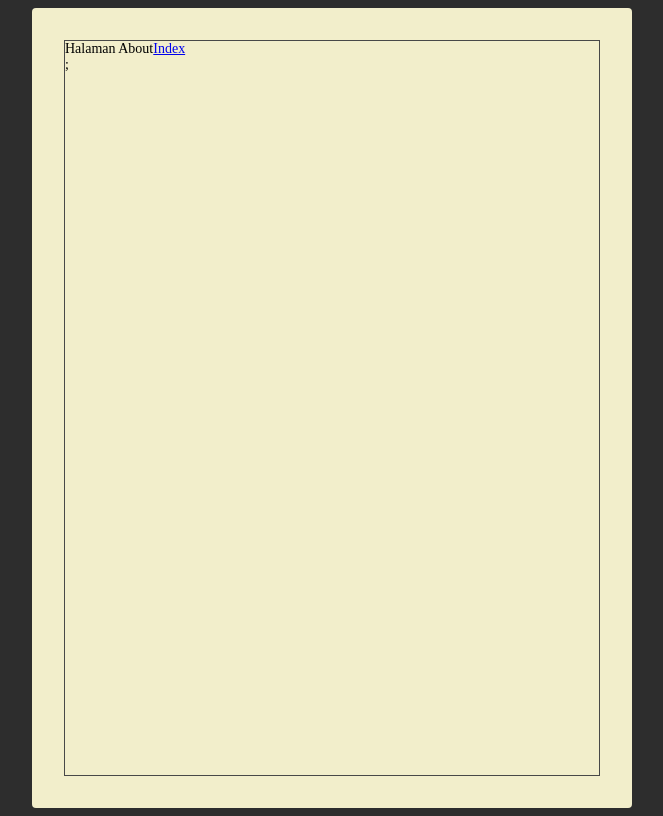
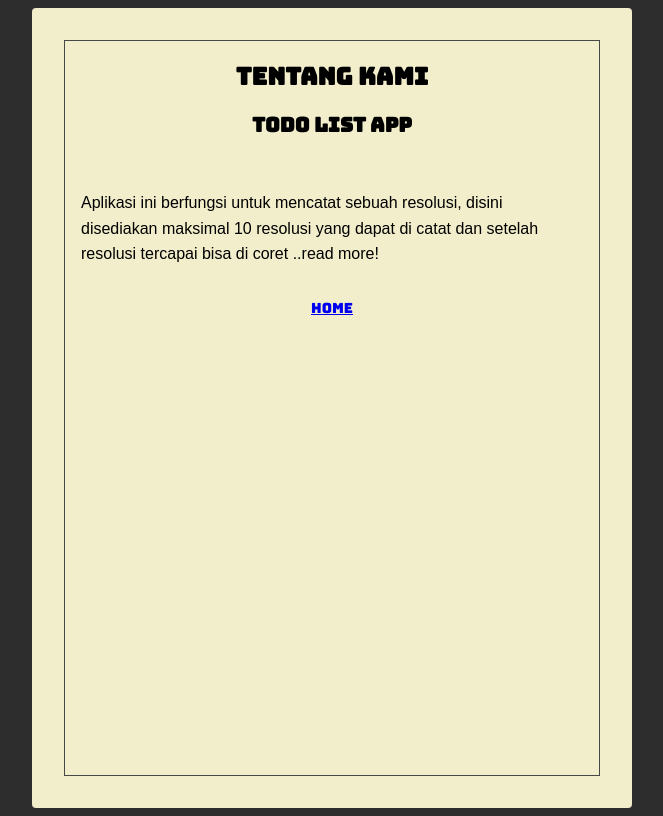
Before and after one commit to ahmatrizal/react-todoList1, a React (Create React App) app: page /about in a window 1280 px wide. Shown: the whole page, without its empty margins (308-971 px from the left). Built offline with nearby package versions, Linux system fonts and the light colour scheme.

Commit message:
Membuat page About

```diff
--- /dev/null
+++ b/src/components/about/AboutContent.jsx
@@ -0,0 +1,37 @@
+/**@jsx jsx */
+
+import { jsx } from "@emotion/react";
+
+import Container from "../../layout/Container";
+import Item from "../../layout/Item";
+import { Link } from "react-router-dom";
+import * as styles from "./AboutContent.style";
+
+const AboutContent = () => {
+  return (
+    <section>
+      <Container flexDirection="column">
+        <Item align="center">
+          <h1 css={styles.AboutHeader}>Tentang kami</h1>
+          <h3 css={styles.AboutHeader2}>Todo List App</h3>
+        </Item>
+        <Item>
+          <Container>
+            <p css={styles.AboutParagraph}>
+              Aplikasi ini berfungsi untuk mencatat sebuah resolusi, disini
+              disediakan maksimal 10 resolusi yang dapat di catat dan setelah
+              resolusi tercapai bisa di coret ..read more!
+            </p>
+          </Container>
+        </Item>
+        <Item align="center">
+          <Link to="/">
+            <span css={styles.AboutLink}>Home</span>
+          </Link>
+        </Item>
+      </Container>
+    </section>
+  );
+};
+
+export default AboutContent;
--- /dev/null
+++ b/src/components/about/AboutContent.style.js
@@ -0,0 +1,32 @@
+import { css } from "@emotion/react";
+
+export const AboutHeader = () => {
+  return css`
+    font-family: "Bungee", sans-serif;
+    font-size: 24px;
+  `;
+};
+
+export const AboutHeader2 = () => {
+  return css`
+    font-family: "Bungee", sans-serif;
+    font-size: 20px;
+  `;
+};
+
+export const AboutParagraph = () => {
+  return css`
+    font-family: sans-serif;
+    line-height: 1.6;
+
+    font-size: 16px;
+    padding: 16px;
+  `;
+};
+
+export const AboutLink = () => {
+  return css`
+    font-family: "Bungee", sans-serif;
+    font-size: 14px;
+  `;
+};
--- a/src/components/header/Header.jsx
+++ b/src/components/header/Header.jsx
@@ -4,7 +4,7 @@ import { jsx } from "@emotion/react";
 import PropTypes from "prop-types";
 import Button from "../button/ButtonClass";
 import { useTheme } from "@emotion/react";
-import { Link } from "react-router-dom";
+
 // import cx from "classnames";
 // import styles from "./Header.module.css";
 import * as styles from "./Header.styles";
@@ -21,7 +21,6 @@ const Header = ({ showAddToggle, showAdd, clearTodos }) => {
         </Item>
         <Item flex={2}>
           <h1 css={styles.headerTitle(theme)}>Todo List</h1>
-          <Link to="/about">About</Link>
         </Item>
         <Item flex={1} align="right">
           <Button text="clear" onClick={clearTodos} color="red" align="right" />
--- a/src/components/paper/Paper.jsx
+++ b/src/components/paper/Paper.jsx
@@ -16,7 +16,7 @@ const Paper = ({ children }) => {
     <Container>
       <Item flex-direction="column" justify-content="space-between">
         <div className="paper-container" css={styles.Container()}>
-          <div css={styles.Frame(theme)}>{children};</div>
+          <div css={styles.Frame(theme)}>{children}</div>
         </div>
       </Item>
     </Container>
--- a/src/components/todos/Todos.jsx
+++ b/src/components/todos/Todos.jsx
@@ -1,13 +1,15 @@
 /**@jsx jsx */
 
 import { jsx } from "@emotion/react";
-// import React from "react";
+import React from "react";
 import PropTypes from "prop-types";
 import Todo from "../todo/TodoClass";
 // import cx from "classnames";
 // import styles from "./Todos.module.css";
 import * as styles from "./Todos.styles";
 import Container from "../../layout/Container";
+import Item from "../../layout/Item";
+import { Link } from "react-router-dom";
 
 const Todos = ({ todos, completeTodo }) => {
   return (
@@ -27,11 +29,23 @@ const Todos = ({ todos, completeTodo }) => {
           })}
 
         {todos.length === 0 && (
-          <div css={styles.todoPlaceholderText()}>
-            {" "}
-            Click tombol <span css={styles.btnPlaceholderText()}>Add</span>{" "}
-            untuk menambahkan Todo baru
-          </div>
+          <React.Fragment>
+            <div css={styles.todoPlaceholderText()}>
+              {" "}
+              Click tombol <span css={styles.btnPlaceholderText()}>
+                Add
+              </span>{" "}
+              untuk menambahkan Todo baru
+            </div>
+            <Container justifyContent="center">
+              <span css={styles.linkAboutPage()}>
+                <Item>
+                  {" "}
+                  <Link to="/about">Tentang kami </Link>
+                </Item>
+              </span>
+            </Container>
+          </React.Fragment>
         )}
       </Container>
     </section>
--- a/src/components/todos/Todos.styles.js
+++ b/src/components/todos/Todos.styles.js
@@ -9,13 +9,18 @@ import { css } from "@emotion/react";
 
 export const todoPlaceholderText = () =>
   css`
-    font-family: "Homemade Apple", san-serif;
+    font-family: "Homemade Apple", sans-serif;
     font-size: 24px;
     text-align: center;
     padding: 16px;
   `;
 export const btnPlaceholderText = () =>
   css`
-    font-family: "Bungee", san-serif;
+    font-family: "Bungee", sans-serif;
     cursor: pointer;
   `;
+
+export const linkAboutPage = () => css`
+  font-family: "Bungee", sans-serif;
+  font-size: 18px;
+`;
--- a/src/pages/About.jsx
+++ b/src/pages/About.jsx
@@ -2,14 +2,13 @@ import React from "react";
 
 import Paper from "../components/paper/Paper";
 import Container from "../layout/Container";
-import { Link } from "react-router-dom";
+import AboutContent from "../components/about/AboutContent";
 
 const About = () => {
   return (
     <Paper>
       <Container>
-        Halaman About
-        <Link to="/">Index</Link>
+        <AboutContent />
       </Container>
     </Paper>
   );
```
